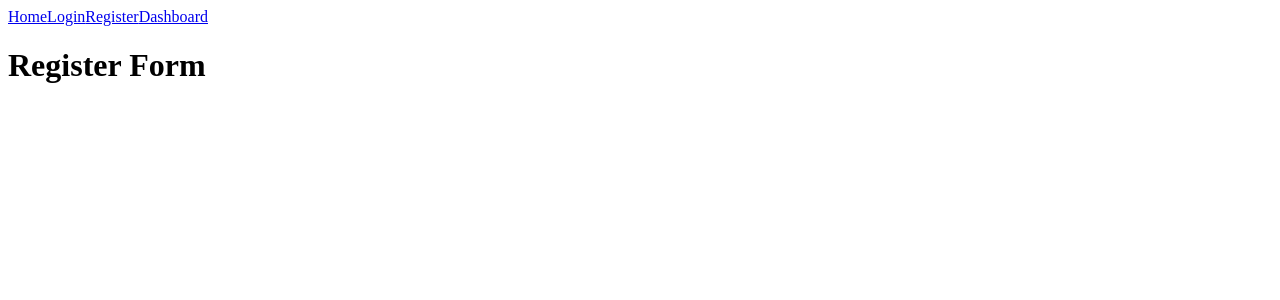
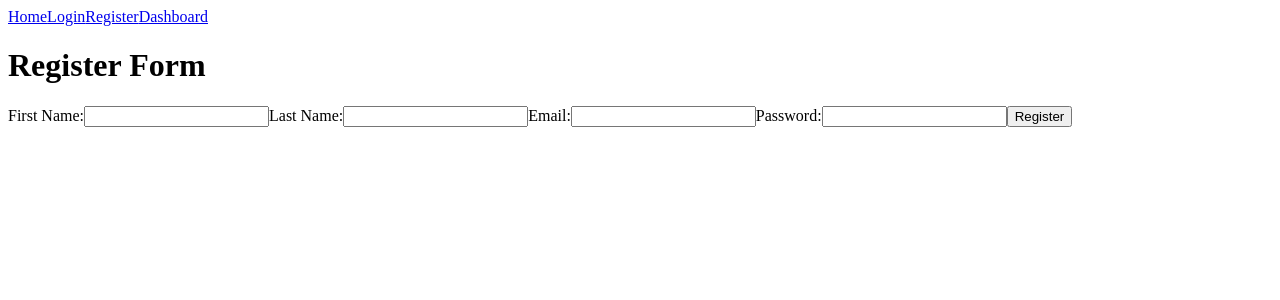
Before and after one commit to Nadia-Kadri/progress-pal, a React (Vite) app in the folder client/: page /register in a window 1280 px wide. Shown: the top 300 px of the page. Built offline with nearby package versions, Linux system fonts and the light colour scheme; no server answers.

Commit message:
Create register form and register function to make fetch requests to '/api/auth/register' to register a new user

```diff
--- a/client/src/pages/Login/Login.jsx
+++ b/client/src/pages/Login/Login.jsx
@@ -50,7 +50,7 @@ function Login({checkAuth, user}) {
       <form onSubmit={handleSubmit}>
         <label htmlFor='email'>Email:</label>
         <input
-          type='text'
+          type='email'
           id='email'
           name='email'
           value={input.email}
--- a/client/src/pages/Register/Register.jsx
+++ b/client/src/pages/Register/Register.jsx
@@ -1,10 +1,92 @@
+import { useState } from 'react';
+import { Navigate } from 'react-router-dom';
 import Navbar from '../../components/Navbar/Navbar';
 
-function Register({ user }) {
+function Register({ checkAuth, user }) {
+  const [input, setInput] = useState({
+    first_name: '',
+    last_name: '',
+    email: '',
+    password: '',
+  });
+  const [redirectToDashboard, setRedirectToDashboard] = useState(false);
+
+  function handleChange(e) {
+    const { name, value } = e.target;
+    setInput(prev => {
+      return { ...prev, [name]: value }
+     });
+  }
+
+  function handleSubmit(e) {
+    e.preventDefault();
+    const { first_name, last_name, email, password } = e.target;
+
+    register(first_name.value, last_name.value, email.value, password.value)
+  }
+
+  async function register(first_name, last_name, email, password) {
+    try {
+      const response = await fetch('/api/auth/register', {
+        method: 'POST',
+        headers: {
+          'Content-Type': 'application/json',
+        },
+        body: JSON.stringify({ first_name, last_name, email, password })
+      });
+      if (!response.ok) {
+        console.log(response);
+      }
+    } catch (err) {
+      console.error(err);
+    }
+    await checkAuth();
+    setRedirectToDashboard(true);
+  }
+
+  if (redirectToDashboard || user.isAuthenticated) {
+    return <Navigate to='/dashboard' />;
+  }
+
   return (
     <div>
       <Navbar user={user}/>
       <h1>Register Form</h1>
+      <form onSubmit={handleSubmit}>
+        <label htmlFor='first_name'>First Name:</label>
+        <input
+          type='text'
+          id='first_name'
+          name='first_name'
+          value={input.first_name}
+          onChange={handleChange}
+        />
+        <label htmlFor='last_name'>Last Name:</label>
+        <input
+          type='text'
+          id='last_name'
+          name='last_name'
+          value={input.last_name}
+          onChange={handleChange}
+        />
+        <label htmlFor='email'>Email:</label>
+        <input
+          type='email'
+          id='email'
+          name='email'
+          value={input.email}
+          onChange={handleChange}
+        />
+        <label htmlFor='password'>Password:</label>
+        <input
+          type='password'
+          id='password'
+          name='password'
+          value={input.password}
+          onChange={handleChange}
+        />
+        <button type='submit'>Register</button>
+      </form>
     </div>
   );
 }
```
